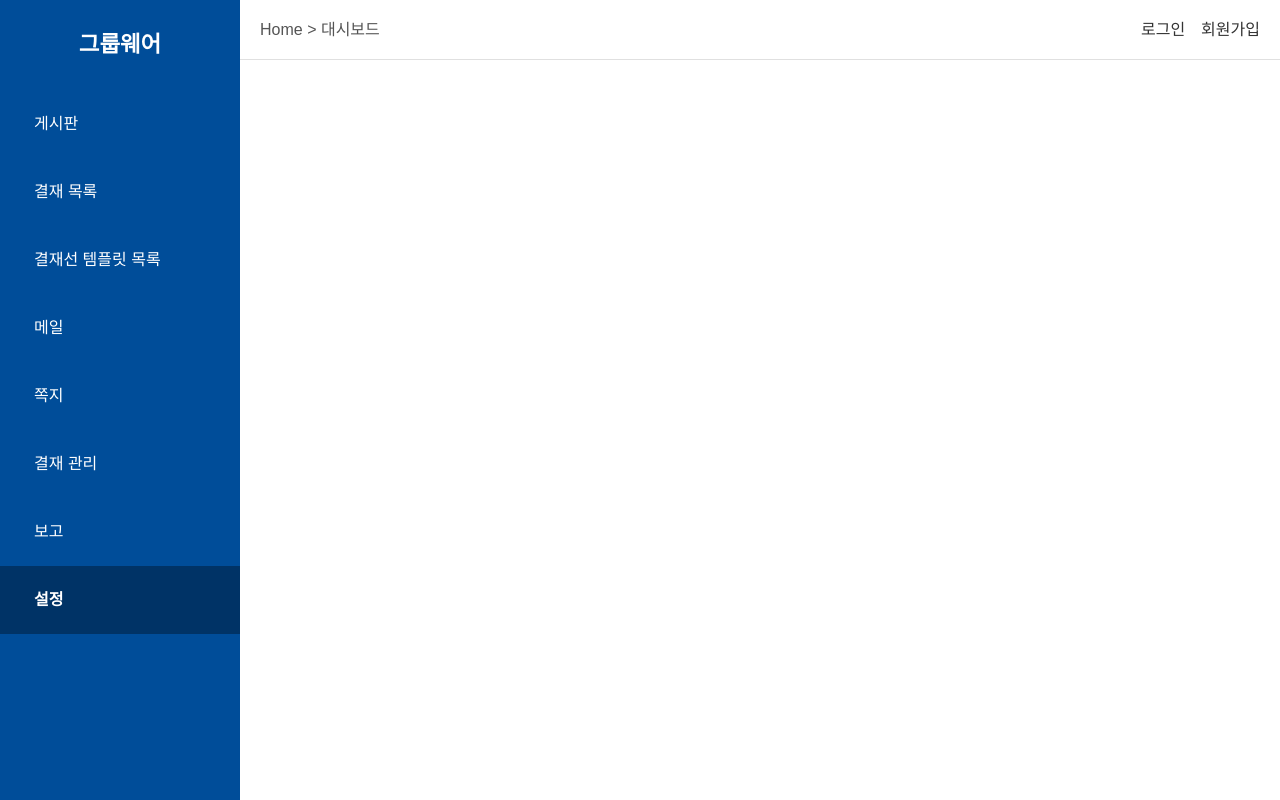
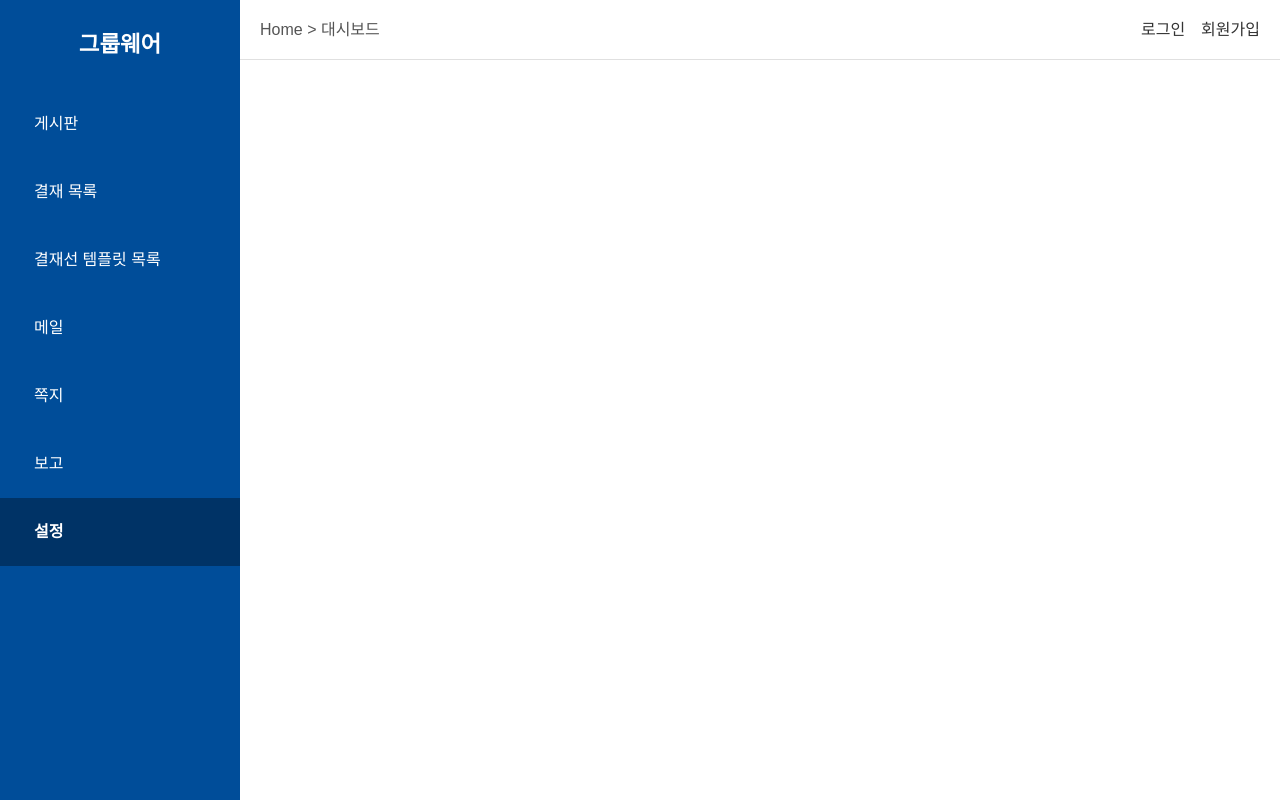
Before and after one commit to zcarc/hs-frontend, a Nuxt app: page /settings in a window 1280 px wide. Built offline with nearby package versions, Linux system fonts and the light colour scheme; no server answers.

Commit message:
삭제: 결재 관리 메뉴

```diff
--- a/components/Sidebar/Sidebar.vue
+++ b/components/Sidebar/Sidebar.vue
@@ -38,7 +38,6 @@ const menuItems = [
   },
   { key: "mail", name: "메일", route: { path: "/mail" } },
   { key: "msg", name: "쪽지", route: { path: "/msg" } },
-  { key: "manage", name: "결재 관리", route: { path: "/manage" } },
   { key: "report", name: "보고", route: { path: "/report" } },
   { key: "settings", name: "설정", route: { path: "/settings" } },
 ];
```
